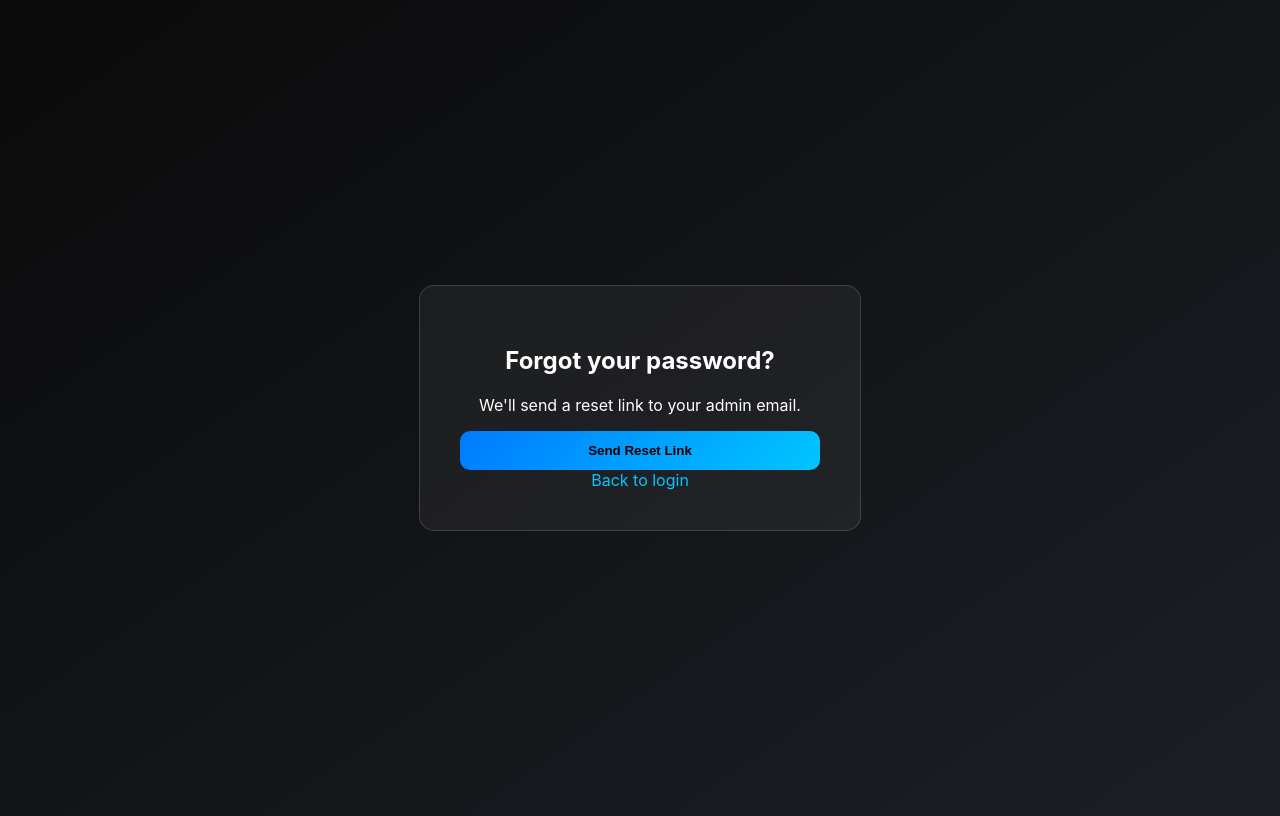
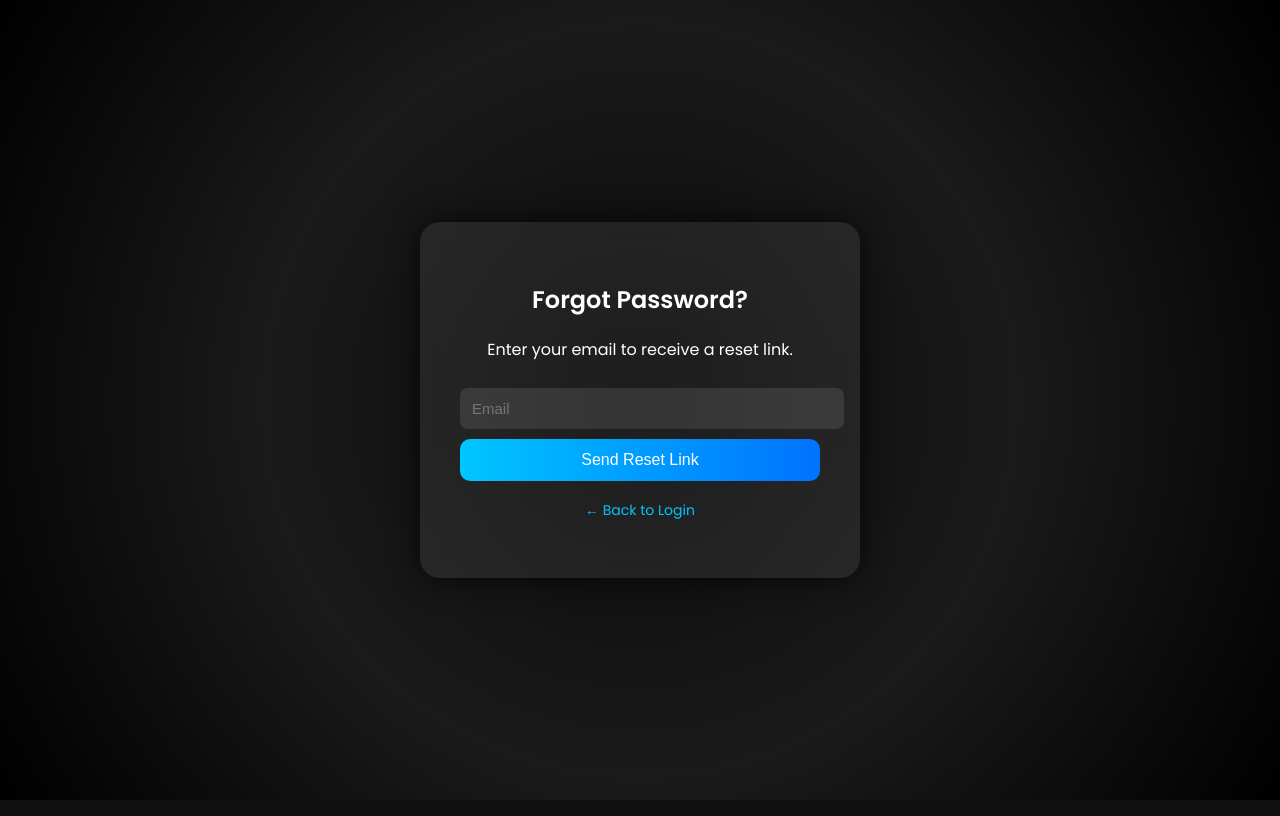
Before and after one commit to slickofficials/SlickOfficials-HQ-HUB, a Flask app: page /forgot-password in a window 1280 px wide. Run offline with Flask 3, Linux system fonts and the light colour scheme.

Commit message:
Update forgot_password.html

```diff
--- a/templates/forgot_password.html
+++ b/templates/forgot_password.html
@@ -1,66 +1,98 @@
 <!DOCTYPE html>
 <html lang="en">
 <head>
-    <meta charset="UTF-8">
-    <title>Forgot Password | Slickofficials HQ</title>
+  <meta charset="UTF-8" />
+  <meta name="viewport" content="width=device-width, initial-scale=1.0" />
+  <title>Forgot Password</title>
+  <link href="https://fonts.googleapis.com/css2?family=Poppins:wght@400;600&display=swap" rel="stylesheet">
   <style>
     body {
-            background: linear-gradient(145deg, #0a0a0a, #1c1f26);
-            font-family: "SF Pro Display", sans-serif;
-            color: #fff;
+      margin: 0;
+      height: 100vh;
+      background: radial-gradient(circle at 50% 50%, #0a0a0a, #1a1a1a, #000);
+      font-family: 'Poppins', sans-serif;
+      color: white;
       display: flex;
       justify-content: center;
       align-items: center;
-            height: 100vh;
+      animation: fadeIn 1.2s ease-in-out;
     }
-        .box {
-            background: rgba(255, 255, 255, 0.05);
+    @keyframes fadeIn {
+      from { opacity: 0; transform: translateY(30px); }
+      to { opacity: 1; transform: translateY(0); }
+    }
+    .container {
+      background: rgba(255, 255, 255, 0.08);
       padding: 40px;
-            border-radius: 15px;
+      border-radius: 20px;
+      backdrop-filter: blur(10px);
+      box-shadow: 0 0 30px rgba(0,0,0,0.7);
       width: 360px;
       text-align: center;
-            border: 1px solid rgba(255, 255, 255, 0.15);
     }
     input {
       width: 100%;
       padding: 12px;
-            border-radius: 10px;
+      margin: 10px 0;
       border: none;
-            margin-bottom: 20px;
+      border-radius: 8px;
       background: rgba(255,255,255,0.1);
-            color: #fff;
+      color: white;
+      outline: none;
+      font-size: 15px;
     }
     button {
-            width: 100%;
-            padding: 12px;
-            background: linear-gradient(135deg, #007aff, #00c6ff);
+      background: linear-gradient(90deg, #00c6ff, #0072ff);
       border: none;
+      padding: 12px 20px;
       border-radius: 10px;
-            font-weight: 600;
+      font-size: 16px;
+      color: white;
       cursor: pointer;
       transition: 0.3s;
+      width: 100%;
     }
     button:hover {
-            transform: scale(1.03);
+      transform: scale(1.05);
     }
-        .success { color: #00ff99; margin-bottom: 15px; }
-        a { color: #00c6ff; text-decoration: none; }
+    .loader {
+      border: 3px solid rgba(255, 255, 255, 0.1);
+      border-top: 3px solid #00c6ff;
+      border-radius: 50%;
+      width: 24px;
+      height: 24px;
+      animation: spin 1s linear infinite;
+      margin: 20px auto;
+      display: none;
+    }
+    @keyframes spin {
+      to { transform: rotate(360deg); }
+    }
+    a {
+      color: #00c6ff;
+      text-decoration: none;
+      font-size: 14px;
+    }
   </style>
 </head>
 <body>
-    <div class="box">
-        <h2>Forgot your password?</h2>
-        <p>We'll send a reset link to your admin email.</p>
-
-        {% if success %}
-            <div class="success">{{ success }}</div>
-        {% endif %}
-
+  <div class="container">
+    <h2>Forgot Password?</h2>
+    <p>Enter your email to receive a reset link.</p>
     <form method="POST">
+      <input type="email" name="email" placeholder="Email" required>
       <button type="submit">Send Reset Link</button>
     </form>
+    <div class="loader"></div>
+    <p><a href="/">← Back to Login</a></p>
+  </div>
 
-        <a href="{{ url_for('login') }}">Back to login</a>
-    </div>
+  <script>
+    const form = document.querySelector('form');
+    const loader = document.querySelector('.loader');
+    form.addEventListener('submit', () => {
+      loader.style.display = 'block';
+    });
+  </script>
 </body>
 </html>
```
Lines whose indentation alone changed are shown as unchanged.
